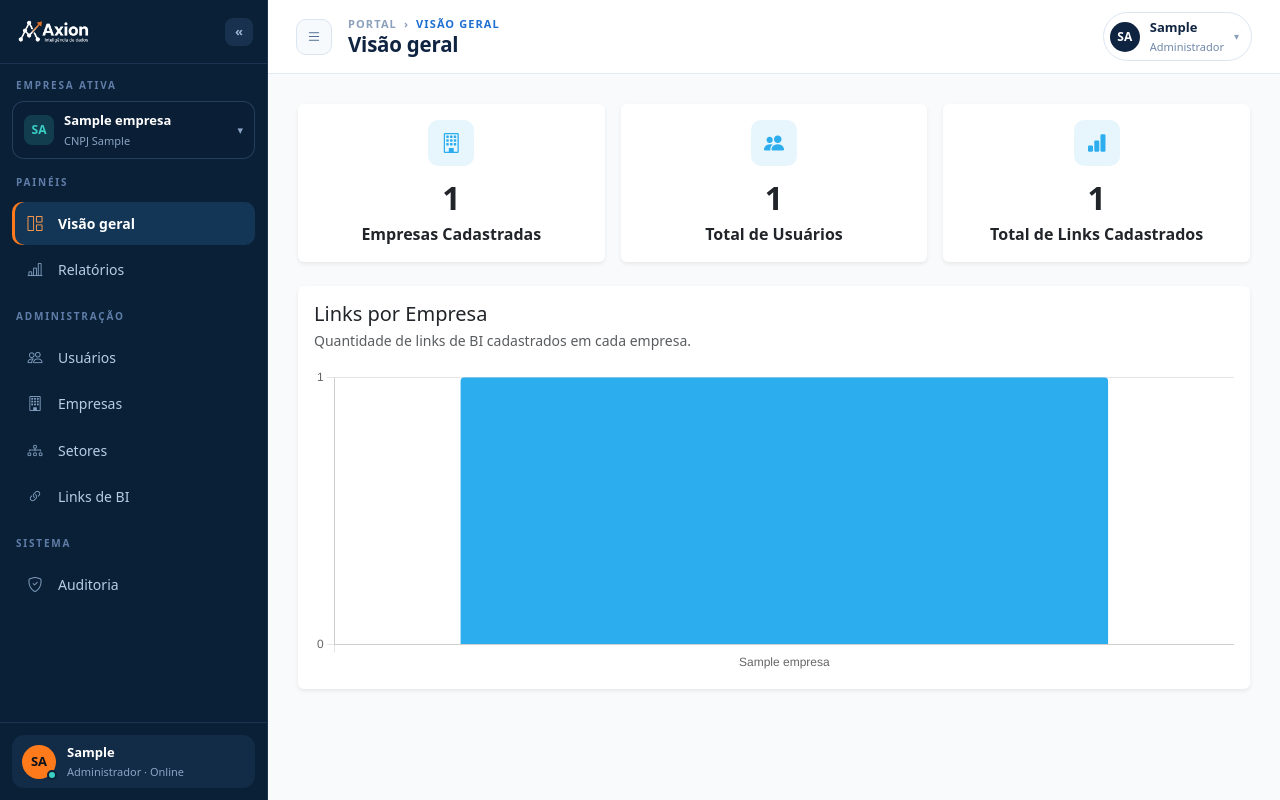
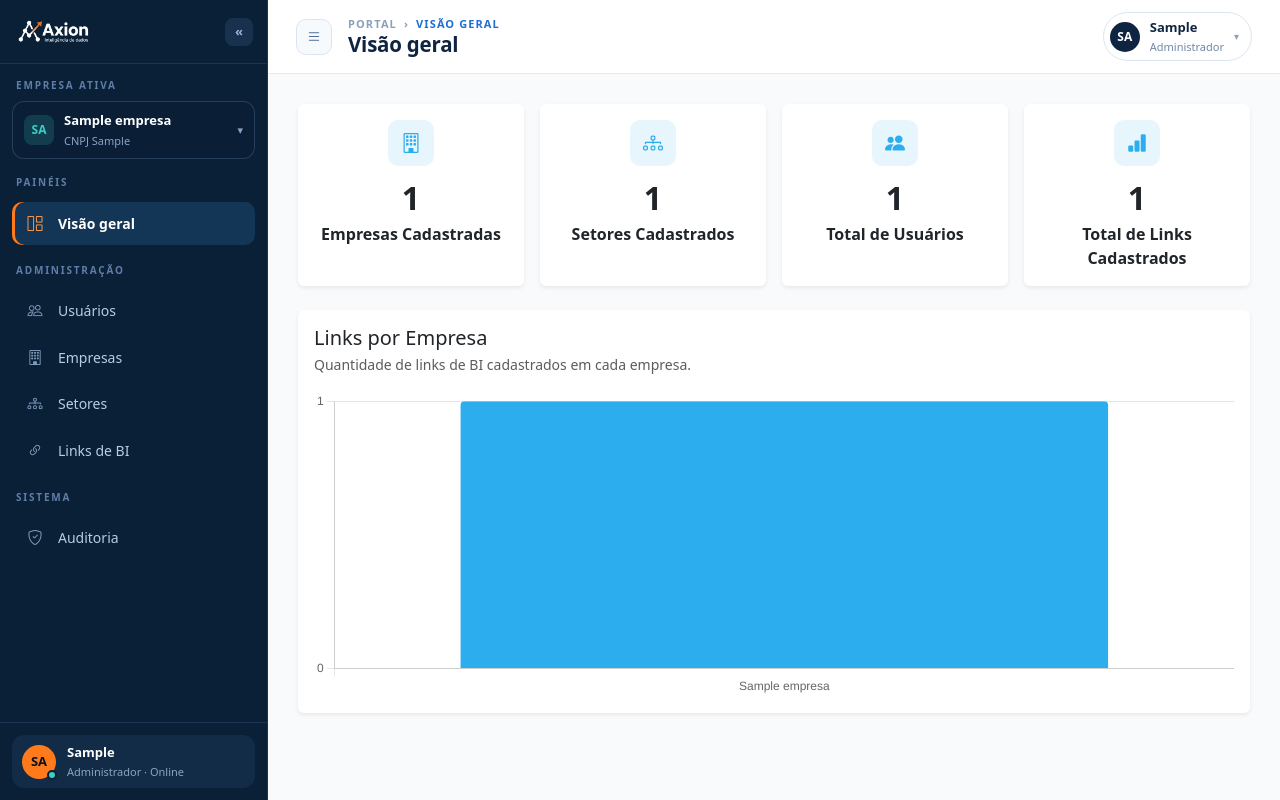
Before and after one commit to YAALEIXO/portal, a Django app: page / in a window 1280 px wide. Run offline with Django 5.2, Linux system fonts and the light colour scheme; a user stored in the database is signed in; tables that the repository leaves empty hold one stand-in row (values such as "Sample post").

Commit message:
Remove opção de abrir link em outra aba, item Diferenciais do menu, e troca frequência de acessos por ranking de usuários nos indicadores
- Link de BI só abre embutido no iframe do portal, sem escape hatch
- Sidebar: link "Diferenciais" removido do menu do index (header e rodapé)
- Indicadores de Alerta: aba "Frequência de Acessos" virou "Ranking de
  Usuários" (quem mais acessou)
- Sidebar interna: links do usuário aparecem sob o nome do próprio setor
  em vez de um rótulo genérico "Meus links"; nav "Relatórios" removido
- Painel: cards de quantidade de setores/links agora aparecem sempre,
  em todos os papéis

Co-Authored-By: Claude Sonnet 5 <noreply@anthropic.com>

```diff
--- a/core/nav.py
+++ b/core/nav.py
@@ -44,7 +44,6 @@ GRUPOS = [
         "titulo": "Painéis",
         "itens": [
             NavItem("Visão geral", "bi-grid-1x2", "core:home"),
-            NavItem("Relatórios", "bi-bar-chart-line", "bi_links:lista"),
         ],
     },
     {
--- a/core/views.py
+++ b/core/views.py
@@ -10,6 +10,7 @@ from auditoria.models import AcessoLog
 from bi_links.models import LinkBI
 from empresas.models import Empresa
 from funcionarios.models import Funcionario
+from setores.models import Setor
 
 MINUTOS_PARA_CONSIDERAR_ONLINE = 5
 
@@ -41,9 +42,10 @@ class DashboardView(TemplateView):
         context["mostrar_indicadores"] = user.is_admin_empresa or user.is_diretor
 
         if not context["mostrar_indicadores"]:
-            context["meus_links"] = (
-                LinkBI.objects.visible_to(user).filter(ativo=True).select_related("setor")
-            )
+            meus_links = LinkBI.objects.visible_to(user).filter(ativo=True).select_related("setor")
+            context["meus_links"] = meus_links
+            context["total_setores"] = 1 if getattr(getattr(user, "funcionario", None), "setor_id", None) else 0
+            context["total_links"] = meus_links.count()
             return context
 
         context.update(self._indicadores_empresa(user))
@@ -57,6 +59,7 @@ class DashboardView(TemplateView):
         )
         return {
             "total_empresas": Empresa.objects.count(),
+            "total_setores": Setor.objects.count(),
             "total_usuarios": Funcionario.objects.count(),
             "total_links": LinkBI.objects.count(),
             "links_por_empresa": links_por_empresa,
@@ -85,11 +88,11 @@ class DashboardView(TemplateView):
             .annotate(total=Count("id"))
             .order_by("-total")[:10]
         )
-        frequencia = []
-        for i in range(6, -1, -1):
-            dia = (agora - timedelta(days=i)).date()
-            total = acessos_visiveis.filter(acessado_em__date=dia).count()
-            frequencia.append({"dia": dia.strftime("%d/%m"), "total": total})
+        ranking_usuarios = list(
+            acessos_visiveis.values("usuario__username", "usuario__first_name")
+            .annotate(total=Count("id"))
+            .order_by("-total")[:10]
+        )
 
         return {
             "total_links_ativos": links_visiveis.count(),
@@ -98,5 +101,5 @@ class DashboardView(TemplateView):
             "conexoes_recentes": acessos_visiveis.filter(acessado_em__gte=cutoff_24h).count(),
             "ranking_setores": ranking_setores,
             "top_links": top_links,
-            "frequencia": frequencia,
+            "ranking_usuarios": ranking_usuarios,
         }
--- a/templates/base.html
+++ b/templates/base.html
@@ -93,15 +93,15 @@
 
                 {% if sidebar_setores %}
                 <div class="shell-nav-group">
-                    <p class="shell-label">Meus links</p>
                     {% for setor in sidebar_setores %}
+                    <p class="shell-label">{{ setor.nome }}</p>
                     {% for link in setor.links_visiveis %}
-                    <a href="{% url 'bi_links:acessar' link.pk %}" class="shell-nav-link" title="{{ setor.nome }}">
+                    <a href="{% url 'bi_links:acessar' link.pk %}" class="shell-nav-link">
                         <span class="shell-nav-icon bi bi-box-arrow-up-right"></span>
                         <span class="shell-nav-text">{{ link.nome }}</span>
                     </a>
                     {% empty %}
-                    <span class="shell-nav-text px-2 text-white-50 small">Nenhum link ativo em {{ setor.nome }}</span>
+                    <span class="shell-nav-text px-2 text-white-50 small">Nenhum link ativo</span>
                     {% endfor %}
                     {% endfor %}
                 </div>
--- a/templates/core/dashboard.html
+++ b/templates/core/dashboard.html
@@ -4,7 +4,7 @@
 
 {% if mostrar_painel_admin %}
 <div class="row g-3 mb-4">
-    <div class="col-6 col-lg-4">
+    <div class="col-6 col-lg-3">
         <div class="card h-100 text-center border-0 shadow-sm">
             <div class="card-body">
                 <div class="kpi-icon mx-auto mb-2"><i class="bi bi-building"></i></div>
@@ -13,7 +13,16 @@
             </div>
         </div>
     </div>
-    <div class="col-6 col-lg-4">
+    <div class="col-6 col-lg-3">
+        <div class="card h-100 text-center border-0 shadow-sm">
+            <div class="card-body">
+                <div class="kpi-icon mx-auto mb-2"><i class="bi bi-diagram-3"></i></div>
+                <div class="fs-2 fw-bold">{{ total_setores }}</div>
+                <div class="fw-semibold">Setores Cadastrados</div>
+            </div>
+        </div>
+    </div>
+    <div class="col-6 col-lg-3">
         <div class="card h-100 text-center border-0 shadow-sm">
             <div class="card-body">
                 <div class="kpi-icon mx-auto mb-2"><i class="bi bi-people-fill"></i></div>
@@ -22,7 +31,7 @@
             </div>
         </div>
     </div>
-    <div class="col-6 col-lg-4">
+    <div class="col-6 col-lg-3">
         <div class="card h-100 text-center border-0 shadow-sm">
             <div class="card-body">
                 <div class="kpi-icon mx-auto mb-2"><i class="bi bi-bar-chart-fill"></i></div>
@@ -99,7 +108,7 @@
                 <button class="nav-link" data-bs-toggle="tab" data-bs-target="#tab-links" type="button">Relatórios Mais Acessados</button>
             </li>
             <li class="nav-item">
-                <button class="nav-link" data-bs-toggle="tab" data-bs-target="#tab-frequencia" type="button">Frequência de Acessos</button>
+                <button class="nav-link" data-bs-toggle="tab" data-bs-target="#tab-usuarios" type="button">Ranking de Usuários</button>
             </li>
         </ul>
 
@@ -143,13 +152,18 @@
                 </div>
             </div>
 
-            <div class="tab-pane fade" id="tab-frequencia">
+            <div class="tab-pane fade" id="tab-usuarios">
                 <div class="table-responsive">
                     <table class="table table-hover align-middle">
-                        <thead><tr><th>Dia</th><th>Acessos</th></tr></thead>
+                        <thead><tr><th>Usuário</th><th>Acessos</th></tr></thead>
                         <tbody>
-                        {% for item in frequencia %}
-                        <tr><td>{{ item.dia }}</td><td>{{ item.total }}</td></tr>
+                        {% for item in ranking_usuarios %}
+                        <tr>
+                            <td>{{ item.usuario__first_name|default:item.usuario__username }}</td>
+                            <td>{{ item.total }}</td>
+                        </tr>
+                        {% empty %}
+                        <tr><td colspan="2" class="text-muted">Nenhum acesso registrado ainda.</td></tr>
                         {% endfor %}
                         </tbody>
                     </table>
@@ -161,6 +175,27 @@
 
 {{ ranking_setores|json_script:"ranking-data" }}
 {% else %}
+<div class="row g-3 mb-4">
+    <div class="col-6 col-lg-3">
+        <div class="card h-100 text-center border-0 shadow-sm">
+            <div class="card-body">
+                <div class="kpi-icon mx-auto mb-2"><i class="bi bi-diagram-3"></i></div>
+                <div class="fs-2 fw-bold">{{ total_setores }}</div>
+                <div class="fw-semibold">Setores</div>
+            </div>
+        </div>
+    </div>
+    <div class="col-6 col-lg-3">
+        <div class="card h-100 text-center border-0 shadow-sm">
+            <div class="card-body">
+                <div class="kpi-icon mx-auto mb-2"><i class="bi bi-bar-chart-fill"></i></div>
+                <div class="fs-2 fw-bold">{{ total_links }}</div>
+                <div class="fw-semibold">Links</div>
+            </div>
+        </div>
+    </div>
+</div>
+
 <h1 class="h4">Seus links de BI</h1>
 <p class="text-muted">Selecione um setor no menu ao lado ou acesse diretamente pela lista abaixo.</p>
 <div class="table-responsive">
--- a/templates/core/landing.html
+++ b/templates/core/landing.html
@@ -18,7 +18,6 @@
     </a>
     <nav class="ax-nav">
         <a href="#inicio" class="ax-nav-link active">Início</a>
-        <a href="#diferenciais" class="ax-nav-link">Diferenciais</a>
         <a href="#contato" class="ax-nav-link">Contato</a>
         <a href="{% url 'accounts:login' %}" class="ax-btn-outline">Entrar</a>
     </nav>
@@ -136,7 +135,6 @@
             <h4>Navegação</h4>
             <div class="ax-footer-links">
                 <a href="#inicio">Início</a>
-                <a href="#diferenciais">Diferenciais</a>
                 <a href="#contato">Contato</a>
             </div>
         </div>
```
Also changed, not shown: core/tests.py (+36 -0 lines), templates/bi_links/link_acessar.html (+2 -8 lines).
